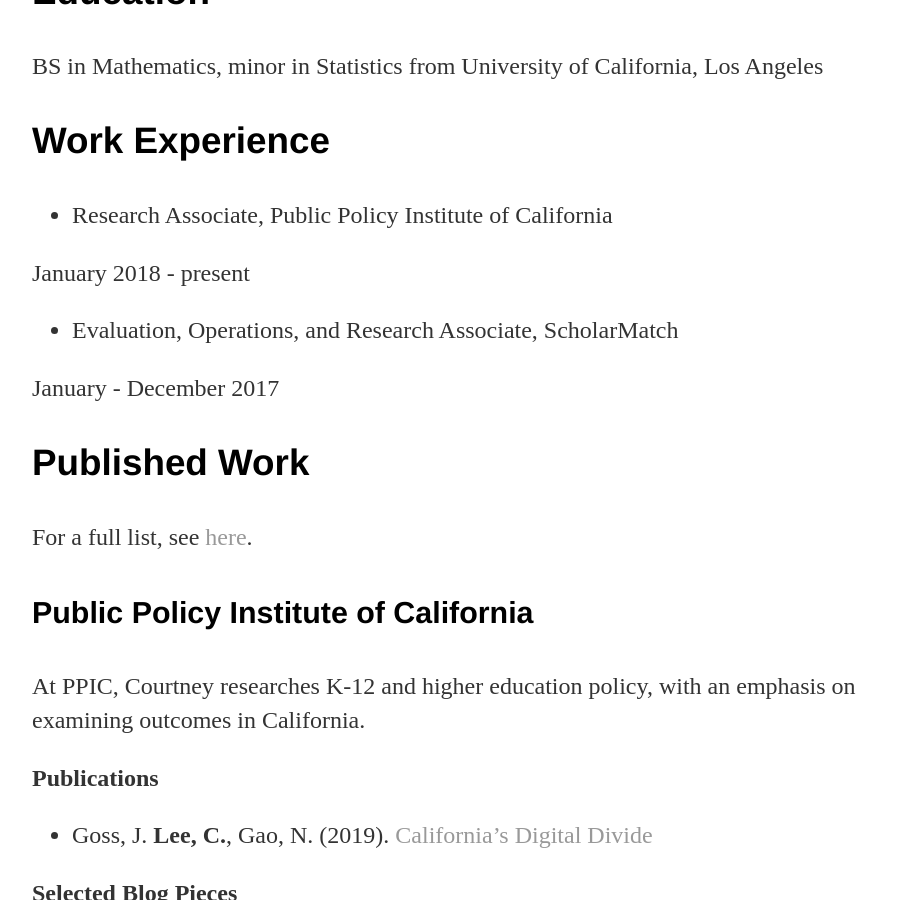
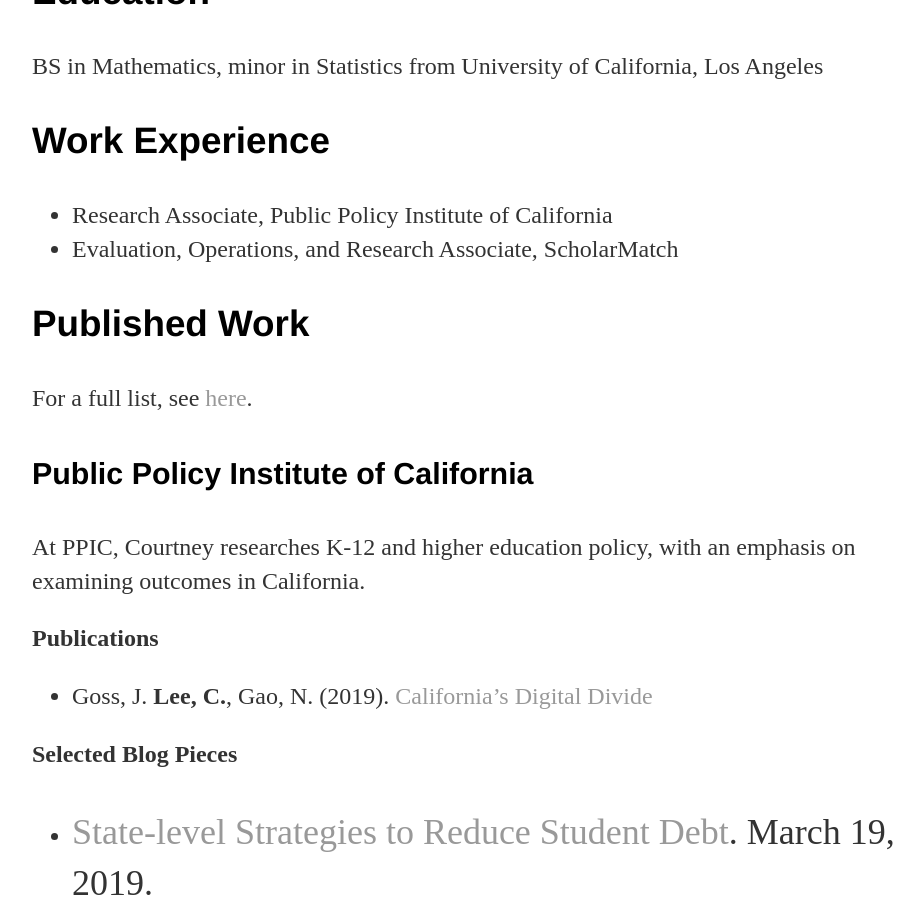
Before and after one commit to leecourt98/leecourt98.github.io, a Jekyll site: the page built from cv/index.md, in a window 1280 px wide and 900 px high, scrolled down 360 px. Shown: the whole window, without its empty margins (160-1084 px from the left). Built offline with Jekyll 4.4.1, drawn with Linux system fonts in a browser that asks for light colours.

Commit message:
Update index.md

```diff
--- a/cv/index.md
+++ b/cv/index.md
@@ -13,13 +13,7 @@
 
 ### Work Experience
 * Research Associate, Public Policy Institute of California
-
- January 2018 - present
-
 * Evaluation, Operations, and Research Associate, ScholarMatch
-
- January - December 2017
-
 
 ### Published Work
 For a full list, see [here](link tbd).
```
